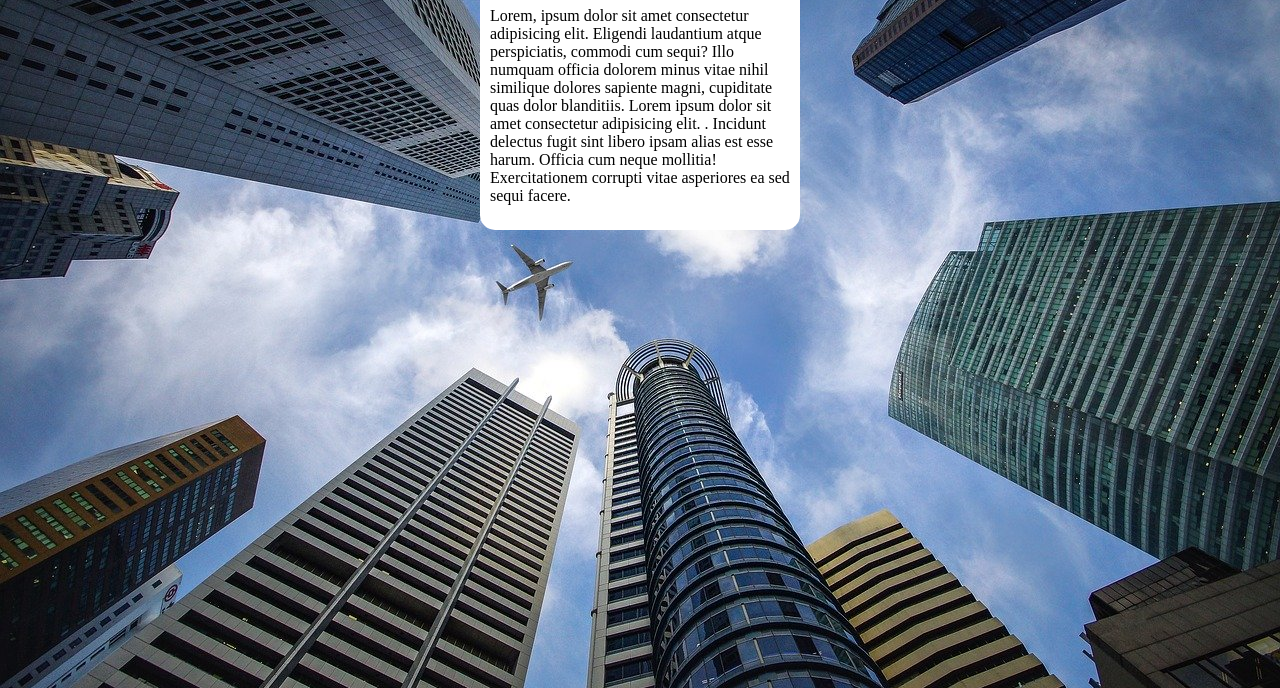
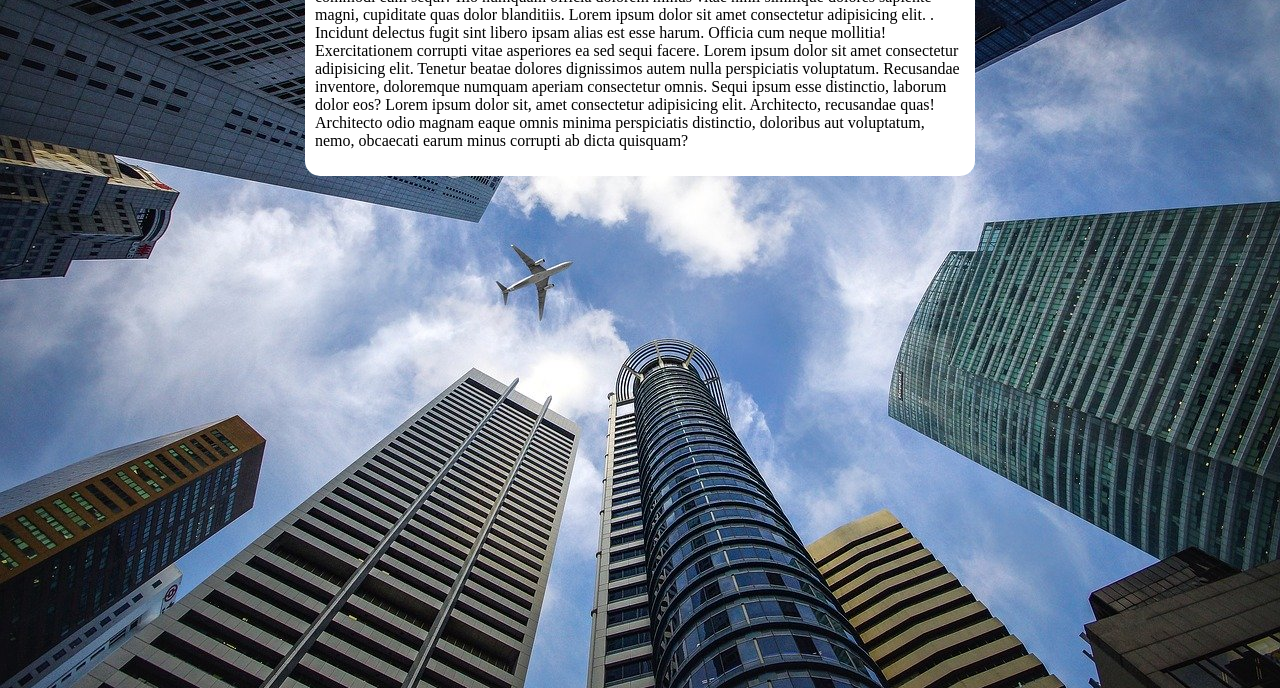
Before and after one commit to acaciomaximiliano/html-css, a plain HTML site: page exercicioss/ex0222/fundo006.html in a window 1280 px wide. Shown: the part 128-816 px from the top of the page. Drawn offline with Linux system fonts and the light colour scheme.

Commit message:
versao1fundo006

```diff
--- a/exercicioss/ex0222/fundo006.html
+++ b/exercicioss/ex0222/fundo006.html
@@ -4,20 +4,20 @@
     <meta charset="UTF-8">
     <meta http-equiv="X-UA-Compatible" content="IE=edge">
     <meta name="viewport" content="width=device-width, initial-scale=1.0">
-    <title>Teste de fundos</title>
+    <title>Fundo Fixo de Tela</title>
     <style>
 
         body {
             height: 100vh;
             background-color: bisque;
             background-image: url(imagenss/wallpaper002.jpg);
-            background-size: 100%;
+            background-size: cover;
+            background-attachment: fixed;
         }
 
         main {
             background-color: white;
-            height: 330px;
-            width: 300px;
+            max-width: 650px;
             padding: 10px;
             margin: auto;
             border: 1px rgb(11, 41, 141);
@@ -29,7 +29,7 @@
 <body>
     <main>
         <h1>Teste de Imagem de Fundo</h1>
-        <p>Lorem, ipsum dolor sit amet consectetur adipisicing elit. Eligendi laudantium atque perspiciatis, commodi cum sequi? Illo numquam officia dolorem minus vitae nihil similique dolores sapiente magni, cupiditate quas dolor blanditiis. Lorem ipsum dolor sit amet consectetur adipisicing elit. . Incidunt delectus fugit sint libero ipsam alias est esse harum. Officia cum neque mollitia! Exercitationem corrupti vitae asperiores ea sed sequi facere.</p>
+        <p>Lorem, ipsum dolor sit amet consectetur adipisicing elit. Eligendi laudantium atque perspiciatis, commodi cum sequi? Illo numquam officia dolorem minus vitae nihil similique dolores sapiente magni, cupiditate quas dolor blanditiis. Lorem ipsum dolor sit amet consectetur adipisicing elit. . Incidunt delectus fugit sint libero ipsam alias est esse harum. Officia cum neque mollitia! Exercitationem corrupti vitae asperiores ea sed sequi facere. Lorem ipsum dolor sit amet consectetur adipisicing elit. Tenetur beatae dolores dignissimos autem nulla perspiciatis voluptatum. Recusandae inventore, doloremque numquam aperiam consectetur omnis. Sequi ipsum esse distinctio, laborum dolor eos? Lorem ipsum dolor sit, amet consectetur adipisicing elit. Architecto, recusandae quas! Architecto odio magnam eaque omnis minima perspiciatis distinctio, doloribus aut voluptatum, nemo, obcaecati earum minus corrupti ab dicta quisquam?</p>
     </main>
 </body>
 </html>
```
